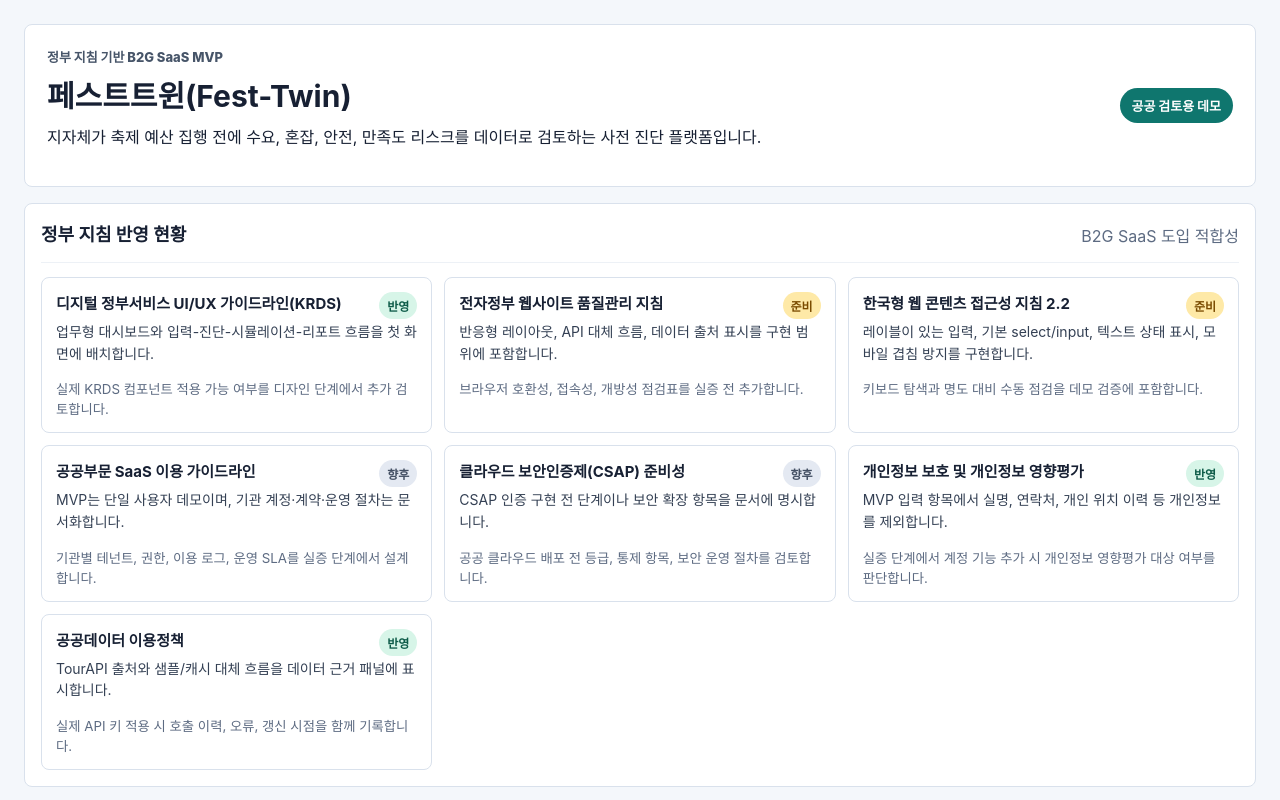
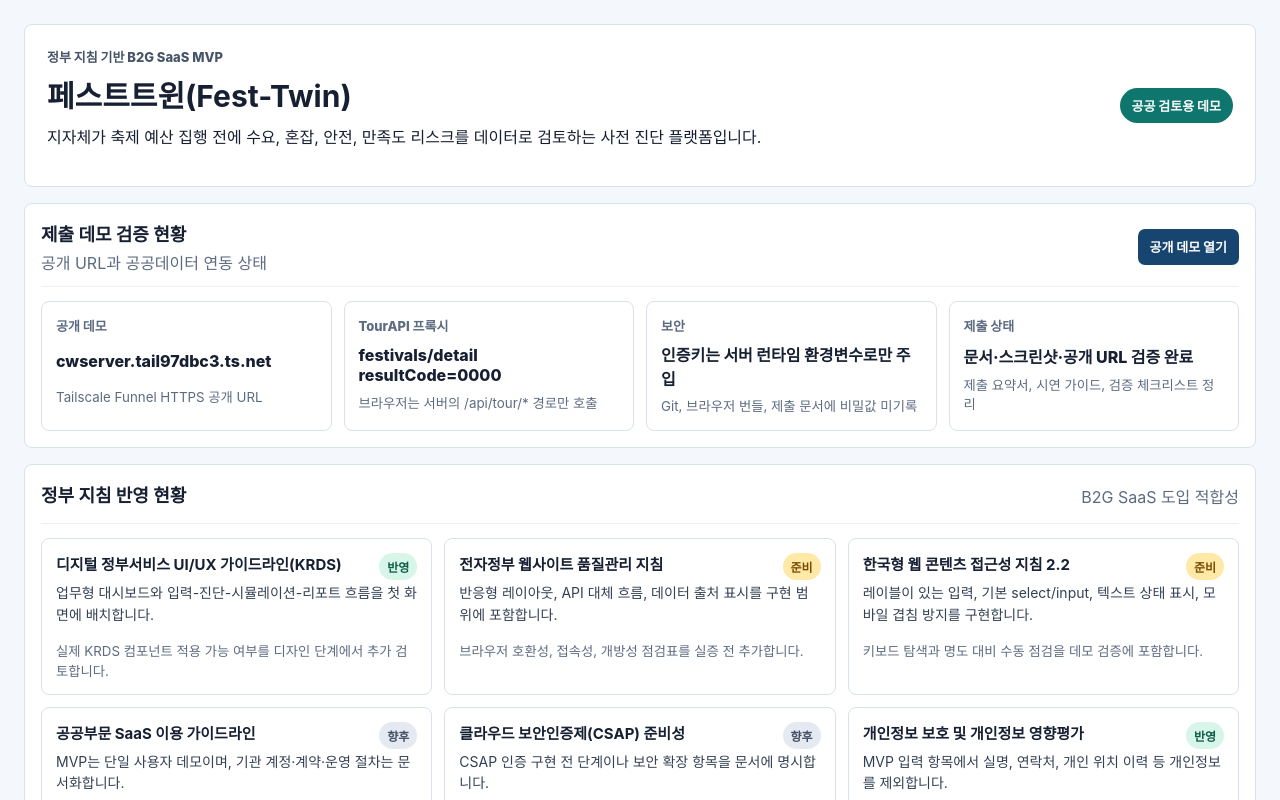
Before and after one commit to raphael7450-ops/Fest-Twin, a React (Vite) app: page / in a window 1280 px wide. Shown: the top 800 px of the page. Built offline with nearby package versions, Linux system fonts and the light colour scheme; no server answers.

Commit message:
feat: add submission status panel
Add an in-app submission demo verification panel and record deployment verification.

The panel highlights the public demo URL, TourAPI proxy status, server-side secret handling, and submission readiness.

```diff
--- a/src/App.tsx
+++ b/src/App.tsx
@@ -9,6 +9,7 @@ import { ReportView } from "./components/ReportView";
 import { RiskPanel } from "./components/RiskPanel";
 import { ScenarioLibrary } from "./components/ScenarioLibrary";
 import { ScenarioControls } from "./components/ScenarioControls";
+import { SubmissionStatusPanel } from "./components/SubmissionStatusPanel";
 import { SummaryCards } from "./components/SummaryCards";
 import { sampleFestivalPlan } from "./data/sampleFestivalPlan";
 import { sampleTourismContext } from "./data/sampleTourApi";
@@ -87,6 +88,7 @@ export function App() {
   return (
     <main className="app-shell">
       <GovernmentHeader />
+      <SubmissionStatusPanel />
       <GovernmentReadinessPanel />
       <SummaryCards forecast={forecast} simulation={simulation} report={report} />
       <div className="workspace-grid">
--- /dev/null
+++ b/src/components/SubmissionStatusPanel.tsx
@@ -0,0 +1,54 @@
+const submissionStatuses = [
+  {
+    label: "공개 데모",
+    value: "cwserver.tail97dbc3.ts.net",
+    detail: "Tailscale Funnel HTTPS 공개 URL",
+    href: "https://cwserver.tail97dbc3.ts.net/",
+  },
+  {
+    label: "TourAPI 프록시",
+    value: "festivals/detail resultCode=0000",
+    detail: "브라우저는 서버의 /api/tour/* 경로만 호출",
+  },
+  {
+    label: "보안",
+    value: "인증키는 서버 런타임 환경변수로만 주입",
+    detail: "Git, 브라우저 번들, 제출 문서에 비밀값 미기록",
+  },
+  {
+    label: "제출 상태",
+    value: "문서·스크린샷·공개 URL 검증 완료",
+    detail: "제출 요약서, 시연 가이드, 검증 체크리스트 정리",
+  },
+];
+
+export function SubmissionStatusPanel() {
+  return (
+    <section className="panel submission-status-panel" aria-labelledby="submission-status-title">
+      <div className="panel-heading">
+        <div>
+          <h2 id="submission-status-title">제출 데모 검증 현황</h2>
+          <span>공개 URL과 공공데이터 연동 상태</span>
+        </div>
+        <a className="status-link" href="https://cwserver.tail97dbc3.ts.net/" target="_blank" rel="noreferrer">
+          공개 데모 열기
+        </a>
+      </div>
+      <div className="submission-status-grid">
+        {submissionStatuses.map((item) => (
+          <article className="submission-status-card" key={item.label}>
+            <span>{item.label}</span>
+            {item.href ? (
+              <a href={item.href} target="_blank" rel="noreferrer">
+                {item.value}
+              </a>
+            ) : (
+              <strong>{item.value}</strong>
+            )}
+            <small>{item.detail}</small>
+          </article>
+        ))}
+      </div>
+    </section>
+  );
+}
--- a/src/styles.css
+++ b/src/styles.css
@@ -33,7 +33,8 @@ button {
 .panel,
 .metric-card,
 .recommendation,
-.guideline-card {
+.guideline-card,
+.submission-status-card {
   background: white;
   border: 1px solid #d9e1ec;
   border-radius: 8px;
@@ -85,6 +86,66 @@ h3 {
   font-size: 13px;
   font-weight: 800;
   padding: 8px 12px;
+}
+
+.status-link {
+  background: #17456f;
+  border-radius: 7px;
+  color: white;
+  flex: 0 0 auto;
+  font-size: 13px;
+  font-weight: 800;
+  min-height: 36px;
+  padding: 8px 12px;
+  text-decoration: none;
+}
+
+.submission-status-panel {
+  margin-bottom: 16px;
+}
+
+.submission-status-grid {
+  display: grid;
+  gap: 12px;
+  grid-template-columns: repeat(4, minmax(0, 1fr));
+}
+
+.submission-status-card {
+  display: grid;
+  gap: 7px;
+  padding: 14px;
+}
+
+.submission-status-card span,
+.submission-status-card strong,
+.submission-status-card a,
+.submission-status-card small {
+  display: block;
+}
+
+.submission-status-card span {
+  color: #5d6b82;
+  font-size: 13px;
+  font-weight: 800;
+}
+
+.submission-status-card strong,
+.submission-status-card a {
+  color: #172033;
+  font-size: 16px;
+  font-weight: 850;
+  overflow-wrap: anywhere;
+  text-decoration: none;
+}
+
+.submission-status-card a:hover,
+.status-link:hover {
+  text-decoration: underline;
+}
+
+.submission-status-card small {
+  color: #5d6b82;
+  line-height: 1.45;
 }
 
 .panel {
@@ -414,7 +475,8 @@ select {
   .summary-grid,
   .score-table,
   .recommendation-grid,
-  .guideline-grid {
+  .guideline-grid,
+  .submission-status-grid {
     grid-template-columns: 1fr 1fr;
   }
 
@@ -447,8 +509,13 @@ select {
   .summary-grid,
   .score-table,
   .recommendation-grid,
-  .guideline-grid {
+  .guideline-grid,
+  .submission-status-grid {
     grid-template-columns: 1fr;
+  }
+
+  .status-link {
+    text-align: center;
   }
 
   .bar-row {
```
Also changed, not shown: 4 other files (tests, documents, lock files or other folders).
